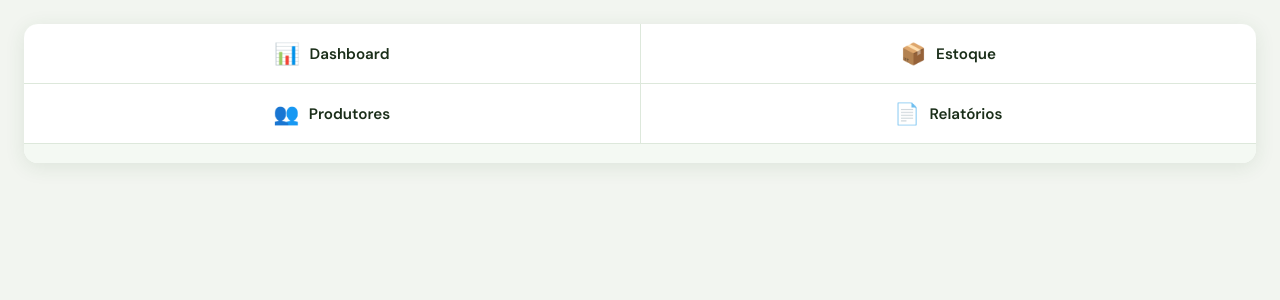
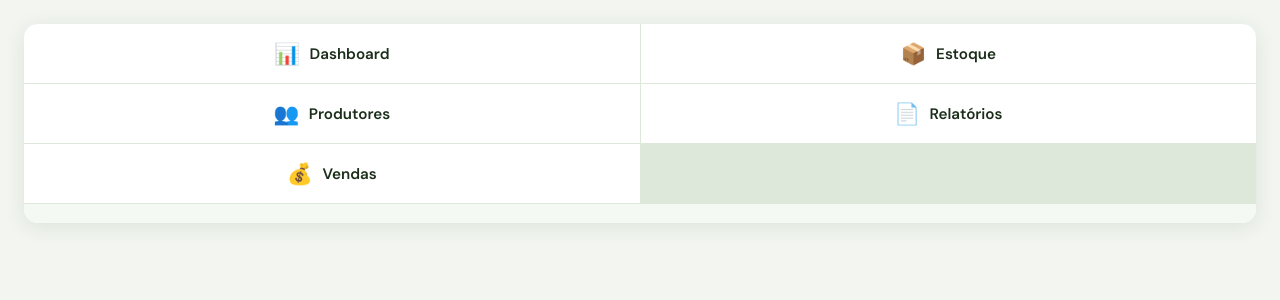
Before and after one commit to coparsa76-eng/copar, a Flask app: page /gerente in a window 1280 px wide. Shown: the part 62-362 px from the top of the page. Run offline with Flask 3, Linux system fonts and the light colour scheme; the visitor is signed in with stand-in values (Sample User, id 1); some libraries are stand-ins or nearby versions.

Commit message:
Update gerente.html

```diff
--- a/templates/gerente.html
+++ b/templates/gerente.html
@@ -417,6 +417,9 @@
     </button>
     <button class="menu-item" data-menu="relatorios">
         <span>📄</span> Relatórios
+    </button>
+    <button class="menu-item" data-menu="vendas">
+        <span>💰</span> Vendas
     </button>
 </div>
 
```
Lines whose indentation alone changed are shown as unchanged.
